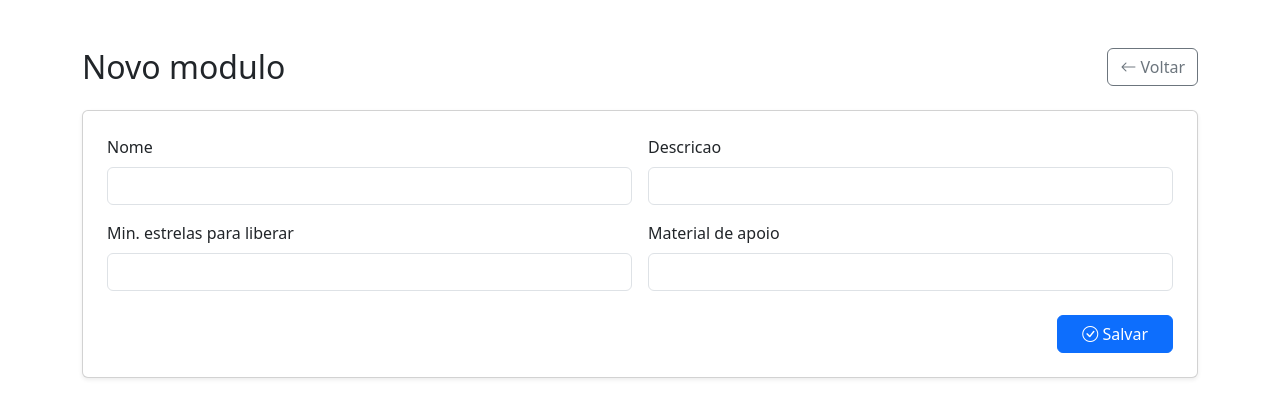
After one commit to Starlyyy/implementacao_crud, a PHP site: page /app/views/modulos/modulos_create.php in a window 1280 px wide. The commit adds this page. Shown: the top 418 px of the page. Run offline with PHP 8.4, Linux system fonts and the light colour scheme; some libraries are stand-ins or nearby versions.

Commit message:
AlteracoesDoModulo

```diff
--- a/app/config/Config.php
+++ b/app/config/Config.php
@@ -19,7 +19,7 @@ define('URL_BASE', 'http://localhost:8080');
 
 //Configurações do Banco de dados
 define('DB_HOST', 'localhost');
-define('DB_NAME', 'db_crud');
+define('DB_NAME', 'banco_crud');
 
 define('DB_USER', 'root');
 define('DB_PASS', '090908iza');
--- /dev/null
+++ b/app/views/modulos/modulos_create.php
@@ -0,0 +1,112 @@
+<!DOCTYPE html>
+<html lang="pt-br">
+
+<head>
+    <meta charset="UTF-8">
+    <title>Projeto Integrador • Novo Modulo</title>
+    <meta name="viewport" content="width=device-width, initial-scale=1">
+
+    <!-- Bootstrap 5 -->
+    <link href="https://cdn.jsdelivr.net/npm/bootstrap@5.3.3/dist/css/bootstrap.min.css" rel="stylesheet">
+
+    <!-- Bootstrap Icons -->
+    <link href="https://cdn.jsdelivr.net/npm/bootstrap-icons/font/bootstrap-icons.css" rel="stylesheet">
+
+</head>
+
+<body>
+
+    <div class="container">
+
+
+
+        <div class="d-flex mt-5">
+
+            <!-- CONTEÚDO -->
+            <main class="flex-fill content">
+
+                <!-- TÍTULO + VOLTAR -->
+                <div class="d-flex justify-content-between align-items-center mb-4">
+                    <h2 class="mb-0">Novo modulo</h2>
+                    <a href="<?= URL_BASE ?>/modulos" class="btn btn-outline-secondary">
+                        <i class="bi bi-arrow-left"></i> Voltar
+                    </a>
+                </div>
+
+                <!-- CARD COM FORMULÁRIO -->
+                <div class="card shadow-sm">
+                    <div class="card-body p-4">
+
+                        <form action="<?= URL_BASE ?>/modulos/salvar" method="post" enctype="multipart/form-data">
+
+                            <div class="row g-3">
+                                <!-- Nome -->
+                                <div class="col-md-6">
+                                    <label for="nome" class="form-label">Nome</label>
+                                    <input type="text" class="form-control" id="nome" name="nome" value="<?= $modulo['nome'] ?? '' ?>">
+                                    <?php if (isset($erros['nome'])): ?>
+                                        <div class="text-danger">
+                                            <?= $erros['nome'] ?>
+                                        </div>
+                                    <?php endif; ?>
+                                </div>
+
+                                <!-- Descricao -->
+                                <div class="col-md-6">
+                                    <label for="descricao" class="form-label">Descricao</label>
+                                    <input type="text" class="form-control" id="descricao" name="descricao" value="<?= $modulo['descricao'] ?? '' ?>">
+                                    <?php if (isset($erros['descricao'])): ?>
+                                        <div class="text-danger">
+                                            <?= $erros['descricao'] ?>
+                                        </div>
+                                    <?php endif; ?>
+                                </div>
+
+                                <!-- estrelas -->
+                                <div class="col-md-6">
+                                    <label for="min_estrelas_liberacao" class="form-label">Min. estrelas para liberar</label>
+                                    <input type="number" class="form-control" id="min_estrelas_liberacao" name="min_estrelas_liberacao" value="<?= $modulo['min_estrelas_liberacao'] ?? '' ?>">
+                                    <?php if (isset($erros['min_estrelas_liberacao'])): ?>
+                                        <div class="text-danger">
+                                            <?= $erros['min_estrelas_liberacao'] ?>
+                                        </div>
+                                    <?php endif; ?>
+                                </div>
+
+                                <!-- Material de apoio -->
+                                <div class="col-md-6">
+                                    <label for="material_apoio" class="form-label">Material de apoio</label>
+                                    <input type="text" class="form-control" id="material_apoio" name="material_apoio" value="<?= $modulo['material_apoio'] ?? '' ?>">
+                                    <?php if (isset($erros['material_apoio'])): ?>
+                                        <div class="text-danger">
+                                            <?= $erros['material_apoio'] ?>
+                                        </div>
+                                    <?php endif; ?>
+                                </div>
+
+                            </div>
+
+                            <!-- Botão Salvar -->
+                            <div class="mt-4 d-flex justify-content-end">
+                                <button type="submit" class="btn btn-primary px-4">
+                                    <i class="bi bi-check-circle"></i> Salvar
+                                </button>
+                            </div>
+
+                        </form>
+
+                    </div>
+                </div>
+
+            </main>
+        </div>
+
+    </div>
+
+
+    <!-- Bootstrap JS -->
+    <script src="https://cdn.jsdelivr.net/npm/bootstrap@5.3.3/dist/js/bootstrap.bundle.min.js"></script>
+
+</body>
+
+</html>
--- a/public/index.php
+++ b/public/index.php
@@ -8,6 +8,8 @@ use app\core\Router;
 $router = new Router();
 
 $router->get('/', 'ModuloController@listarTodos');
+$router->get('/modulos', 'ModuloController@listarTodos');
+$router->get('/modulos/modulo', 'ModuloController@listarModulo');
 
 //Modulos
 $router->get('/modulos/cadastrar', 'ModuloController@criar');
```
Also changed, not shown: app/controllers/ModuloController.php (+35 -0 lines), app/database/scripts/script.sql (+3 -6 lines), app/repositories/ModuloRepository.php (+7 -0 lines), app/services/ModuloService.php (+7 -1 lines), app/views/modulos/modulos_list.php (added, +67 -0 lines), app/views/modulos/modulos_show.php (added, +76 -0 lines).
